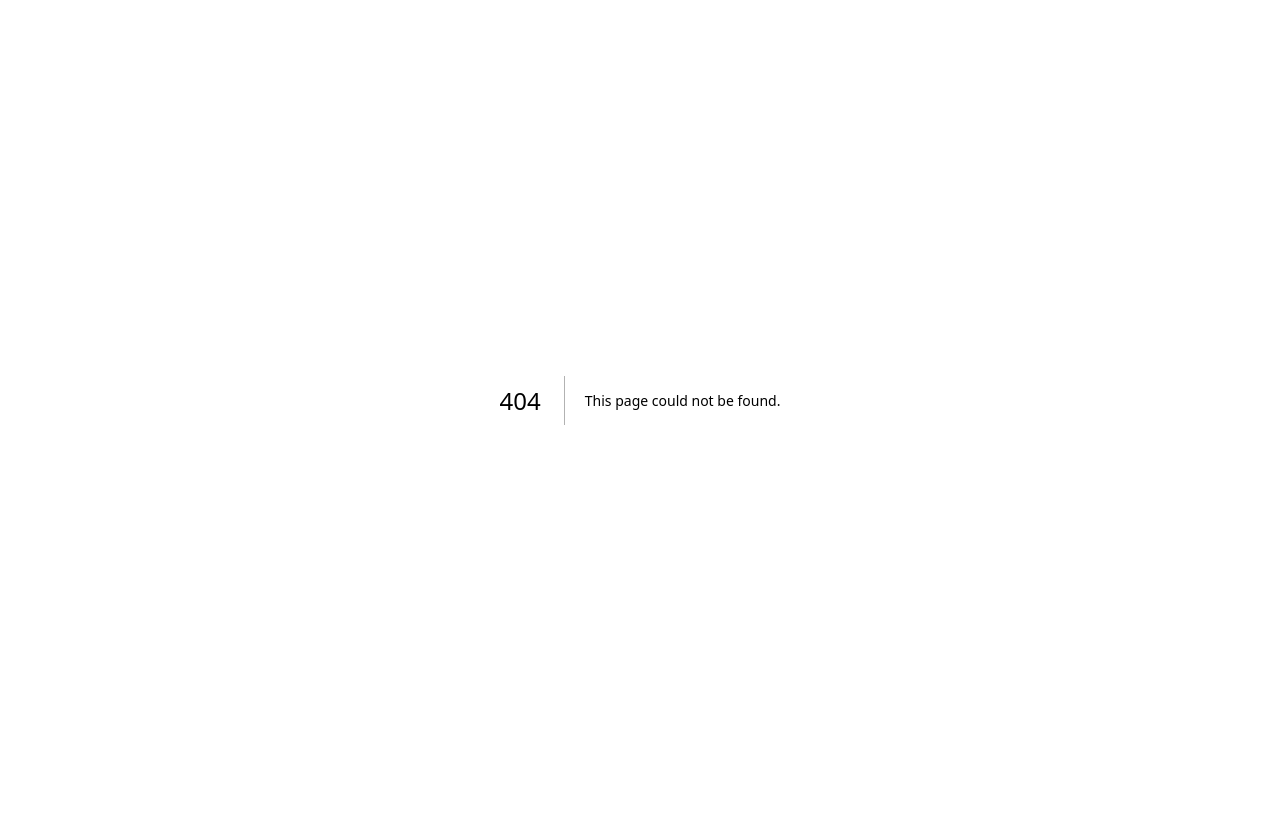
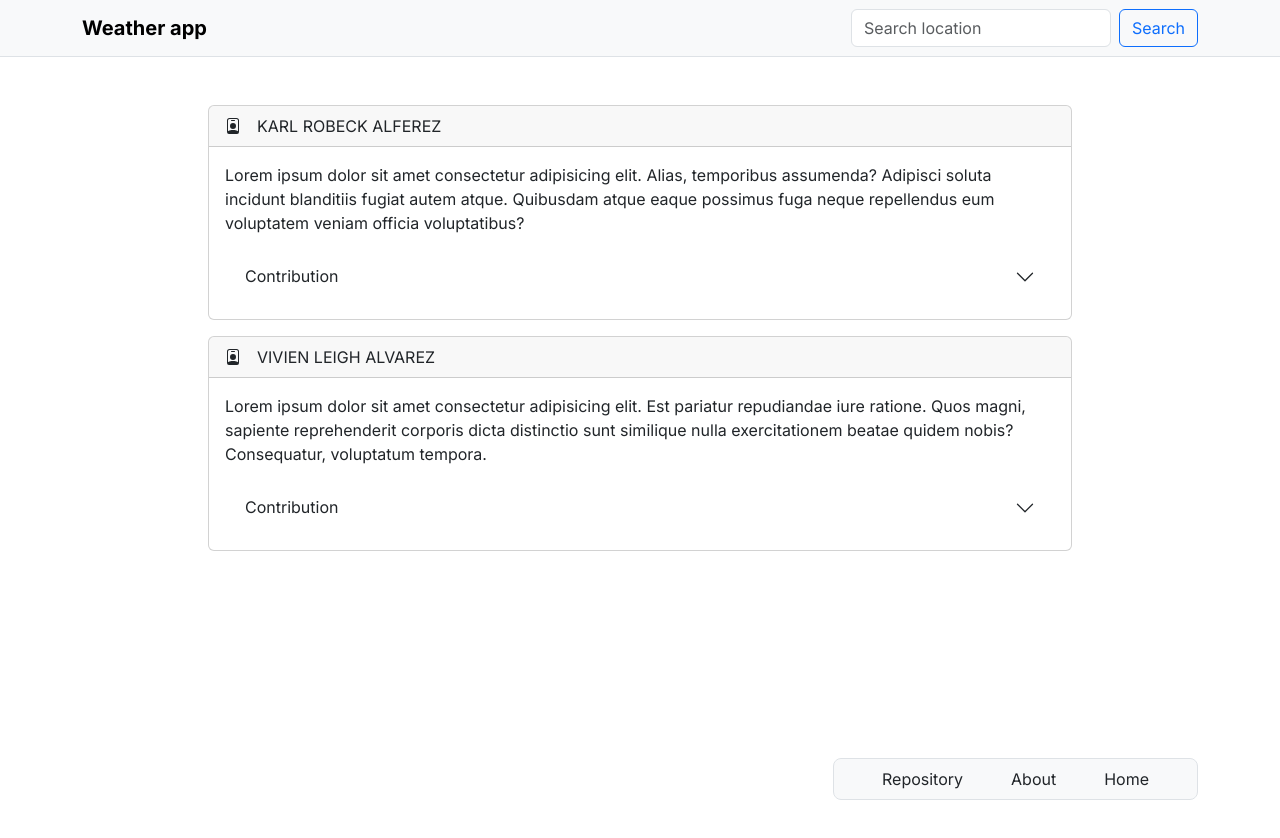
Before and after one commit to karlrobeck/Weather-app, a Next.js app: page /about in a window 1280 px wide. Before the commit this address had no page. Shown: the top 838 px of the page. Before the commit the page ends 800 px from the top, so only its background shows below. Built offline with nearby package versions, Linux system fonts and the light colour scheme.

Commit message:
UPDATE 1.4.0 added about page and fix some bugs

```diff
--- /dev/null
+++ b/app/about/page.jsx
@@ -0,0 +1,75 @@
+"use client";
+
+import Footer from '@/components/Footer'
+import Navigation from '@/components/Navigation'
+import Link from 'next/link'
+import React from 'react'
+import { Accordion, Card, Container } from 'react-bootstrap'
+import { PersonBadge } from 'react-bootstrap-icons';
+
+const page = () => {
+  return (
+    <main>
+    <Navigation />
+    <div style={{height:"100vh",scrollBehavior:"smooth"}} className='overflow-y-scroll'>
+        <Container className='w-75 p-5 d-flex flex-column gap-3'>
+            <Card className=''>
+                <Card.Header className='d-flex align-items-center gap-3'>
+                    <PersonBadge />
+                    <span>KARL ROBECK ALFEREZ</span>
+                </Card.Header>
+                <Card.Body>
+                    <p>
+                    Lorem ipsum dolor sit amet consectetur adipisicing elit. Alias, temporibus assumenda? Adipisci soluta incidunt blanditiis fugiat autem atque. Quibusdam atque eaque possimus fuga neque repellendus eum voluptatem veniam officia voluptatibus?
+                    </p>
+                    <Accordion flush>
+                        <Accordion.Item eventKey='1'>
+                            <Accordion.Header>
+                                Contribution
+                            </Accordion.Header>
+                            <Accordion.Body className='d-flex flex-column gap-3'>
+                                <li className='lead '>
+                                Overall Layout design
+                                </li>
+                                <li className='lead '>
+                                Icon Design
+                                </li>
+                            </Accordion.Body>
+                        </Accordion.Item>
+                    </Accordion>
+                </Card.Body>
+            </Card>
+            <Card>
+                <Card.Header className='d-flex align-items-center gap-3'>
+                    <PersonBadge />
+                    <span>VIVIEN LEIGH ALVAREZ</span>
+                </Card.Header>
+                <Card.Body>
+                    <p>
+                    Lorem ipsum dolor sit amet consectetur adipisicing elit. Est pariatur repudiandae iure ratione. Quos magni, sapiente reprehenderit corporis dicta distinctio sunt similique nulla exercitationem beatae quidem nobis? Consequatur, voluptatum tempora.
+                    </p>
+                    <Accordion flush>
+                        <Accordion.Item eventKey='1'>
+                            <Accordion.Header>
+                                Contribution
+                            </Accordion.Header>
+                            <Accordion.Body className='d-flex flex-column gap-3'>
+                                <li className='lead '>
+                                Overall Layout design
+                                </li>
+                                <li className='lead '>
+                                Icon Logo Design
+                                </li>
+                            </Accordion.Body>
+                        </Accordion.Item>
+                    </Accordion>
+                </Card.Body>
+            </Card>
+        </Container>
+    </div>
+    <Footer />
+    </main>
+  )
+}
+
+export default page
--- a/app/layout.jsx
+++ b/app/layout.jsx
@@ -12,7 +12,7 @@ export const metadata = {
 export default function RootLayout({ children }) {
   return (
     <html lang="en">
-      <body className={`${inter.className} overflow-x-hidden overflow-y-hidden`}>{children}</body>
+      <body className={`${inter.className} overflow-hidden`}>{children}</body>
     </html>
   )
 }
--- a/app/page.jsx
+++ b/app/page.jsx
@@ -50,7 +50,7 @@ export default function Home() {
   },[])
 
   return (
-    <main>
+    <main className=''>
       <Navigation searchData={handleSubmit} />
       <Row className='h-100'>
         <Col className='col-5'>
--- a/components/Footer.jsx
+++ b/components/Footer.jsx
@@ -1,21 +1,27 @@
 "use client";
+import Link from 'next/link';
 import React from 'react'
 import { Container, Nav, Navbar } from 'react-bootstrap'
 
 const Footer = () => {
   return (
     <footer className='sticky-bottom'>
-        <Container className='d-flex justify-content-center ps-5'>
+        <Container className='d-flex justify-content-end ps-5'>
                 <Navbar className='gap-5 px-5 border rounded-3 bg-light'>
                     <Nav.Item>
-                        <Nav.Link target='_blank' href='https://github.com/karlrobeck/weather-app'>
+                        <Link className='nav-link' target='_blank' href={'https://github.com/karlrobeck/weather-app'}>
                             Repository
-                        </Nav.Link>
+                        </Link>
                     </Nav.Item>
                     <Nav.Item>
-                        <Nav.Link>
+                        <Link className='nav-link' href={"/about"}>
                             About
-                        </Nav.Link>
+                        </Link>
+                    </Nav.Item>
+                    <Nav.Item>
+                        <Link className='nav-link' href={"/"}>
+                            Home
+                        </Link>
                     </Nav.Item>
                 </Navbar>
         </Container>
--- a/components/Navigation.jsx
+++ b/components/Navigation.jsx
@@ -6,7 +6,7 @@ const Navigation = ({searchData}) => {
   return (
     <Navbar expand="lg" className='bg-light sticky-top border-bottom'>
         <Container>
-            <Navbar.Brand className='lead fw-bold'>
+            <Navbar.Brand href='/' className='lead fw-bold'>
                 Weather app
             </Navbar.Brand>
             <Navbar.Toggle />
```
